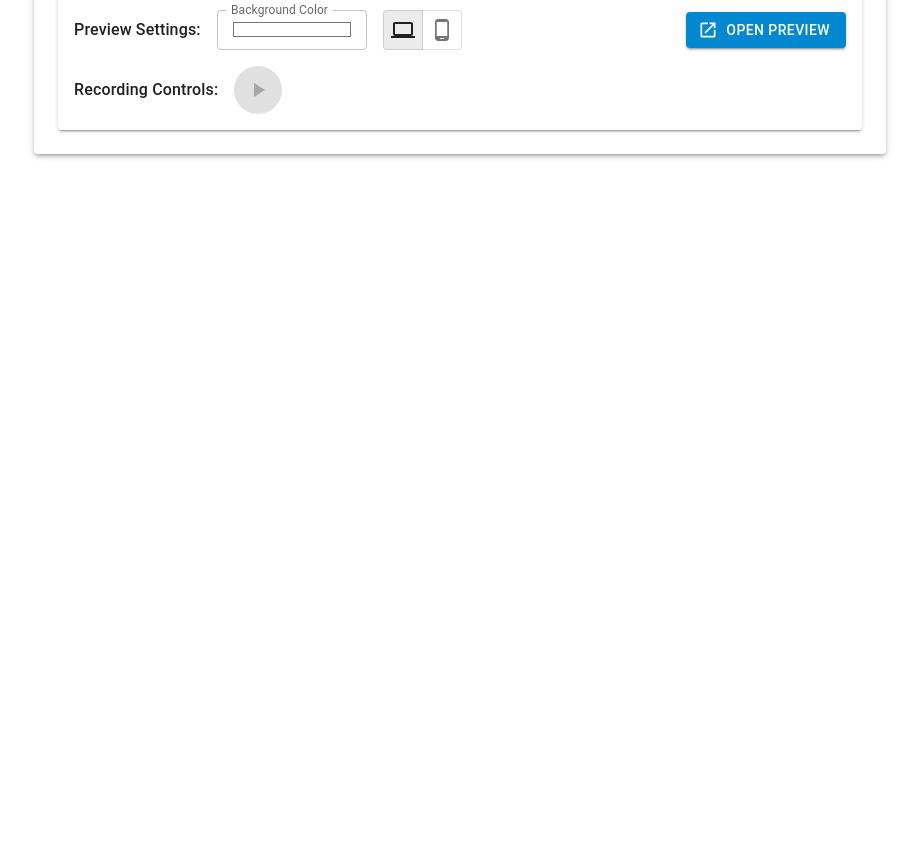
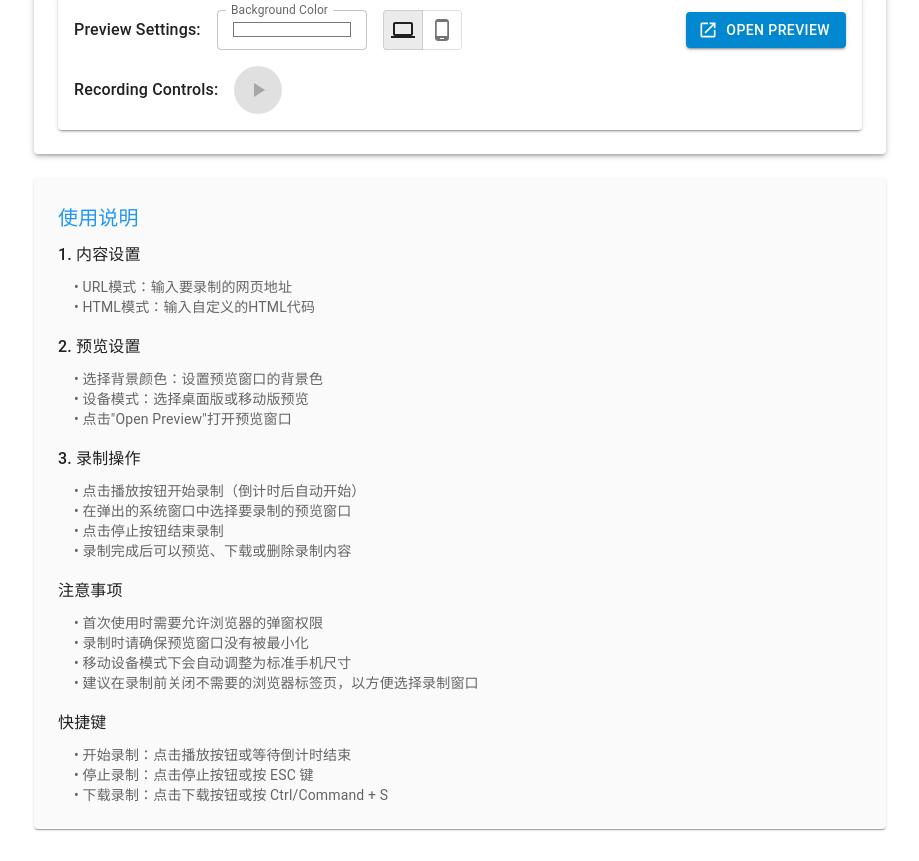
Before and after one commit to tianyaxiang/screenrecorder, a React (Vite) app: page / in a window 1280 px wide. Shown: the part 328-1189 px from the top of the page, without its empty margins (180-1099 px from the left). Before the commit the page ends 800 px from the top, so only its background shows below. Built offline with nearby package versions, Linux system fonts and the light colour scheme.

Commit message:
增加操作说明

```diff
--- a/src/components/ScreenRecorder.tsx
+++ b/src/components/ScreenRecorder.tsx
@@ -362,8 +362,6 @@ const ScreenRecorder: React.FC = () => {
             </Alert>
           )}
 
-
-
           <Box sx={{ borderBottom: 1, borderColor: 'divider' }}>
             <Tabs value={activeTab} onChange={handleTabChange}>
               <Tab
@@ -602,6 +600,70 @@ const ScreenRecorder: React.FC = () => {
         </Stack>
       </Paper>
 
+      <Paper elevation={1} sx={{ mt: 3, p: 3, bgcolor: 'grey.50' }}>
+        <Typography variant="h6" gutterBottom sx={{ color: 'primary.main', fontWeight: 'medium' }}>
+          使用说明
+        </Typography>
+
+        <Stack spacing={2}>
+          <Box>
+            <Typography variant="subtitle1" sx={{ color: 'text.primary', fontWeight: 'medium', mb: 1 }}>
+              1. 内容设置
+            </Typography>
+            <Typography variant="body2" sx={{ color: 'text.secondary', pl: 2 }}>
+              • URL模式：输入要录制的网页地址<br />
+              • HTML模式：输入自定义的HTML代码
+            </Typography>
+          </Box>
+
+          <Box>
+            <Typography variant="subtitle1" sx={{ color: 'text.primary', fontWeight: 'medium', mb: 1 }}>
+              2. 预览设置
+            </Typography>
+            <Typography variant="body2" sx={{ color: 'text.secondary', pl: 2 }}>
+              • 选择背景颜色：设置预览窗口的背景色<br />
+              • 设备模式：选择桌面版或移动版预览<br />
+              • 点击"Open Preview"打开预览窗口
+            </Typography>
+          </Box>
+
+          <Box>
+            <Typography variant="subtitle1" sx={{ color: 'text.primary', fontWeight: 'medium', mb: 1 }}>
+              3. 录制操作
+            </Typography>
+            <Typography variant="body2" sx={{ color: 'text.secondary', pl: 2 }}>
+              • 点击播放按钮开始录制（倒计时后自动开始）<br />
+              • 在弹出的系统窗口中选择要录制的预览窗口<br />
+              • 点击停止按钮结束录制<br />
+              • 录制完成后可以预览、下载或删除录制内容
+            </Typography>
+          </Box>
+
+          <Box>
+            <Typography variant="subtitle1" sx={{ color: 'text.primary', fontWeight: 'medium', mb: 1 }}>
+              注意事项
+            </Typography>
+            <Typography variant="body2" sx={{ color: 'text.secondary', pl: 2 }}>
+              • 首次使用时需要允许浏览器的弹窗权限<br />
+              • 录制时请确保预览窗口没有被最小化<br />
+              • 移动设备模式下会自动调整为标准手机尺寸<br />
+              • 建议在录制前关闭不需要的浏览器标签页，以方便选择录制窗口
+            </Typography>
+          </Box>
+
+          <Box>
+            <Typography variant="subtitle1" sx={{ color: 'text.primary', fontWeight: 'medium', mb: 1 }}>
+              快捷键
+            </Typography>
+            <Typography variant="body2" sx={{ color: 'text.secondary', pl: 2 }}>
+              • 开始录制：点击播放按钮或等待倒计时结束<br />
+              • 停止录制：点击停止按钮或按 ESC 键<br />
+              • 下载录制：点击下载按钮或按 Ctrl/Command + S
+            </Typography>
+          </Box>
+        </Stack>
+      </Paper>
+
       <Dialog open={openSettings} onClose={() => setOpenSettings(false)}>
         <DialogTitle>Recording Settings</DialogTitle>
         <DialogContent>
```
